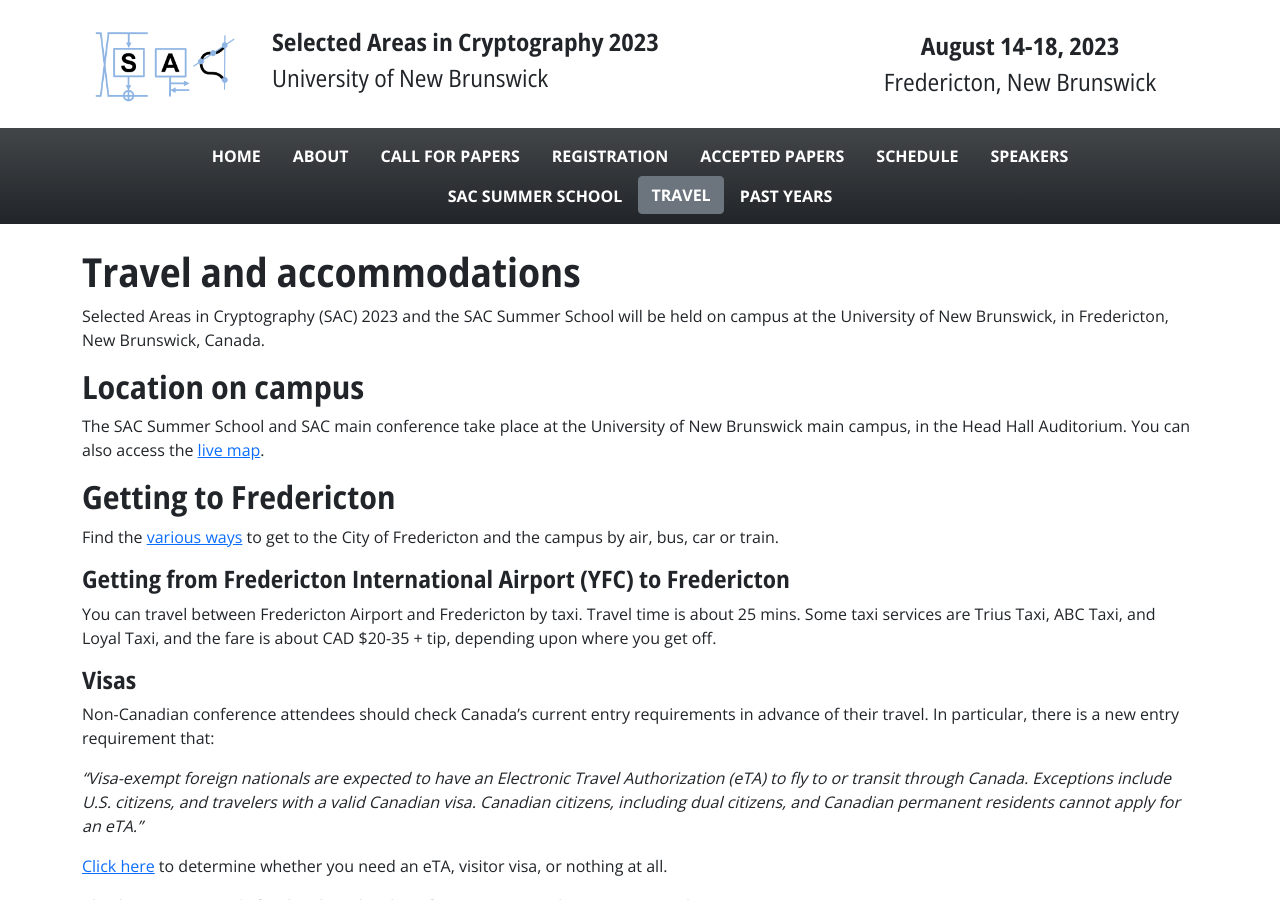
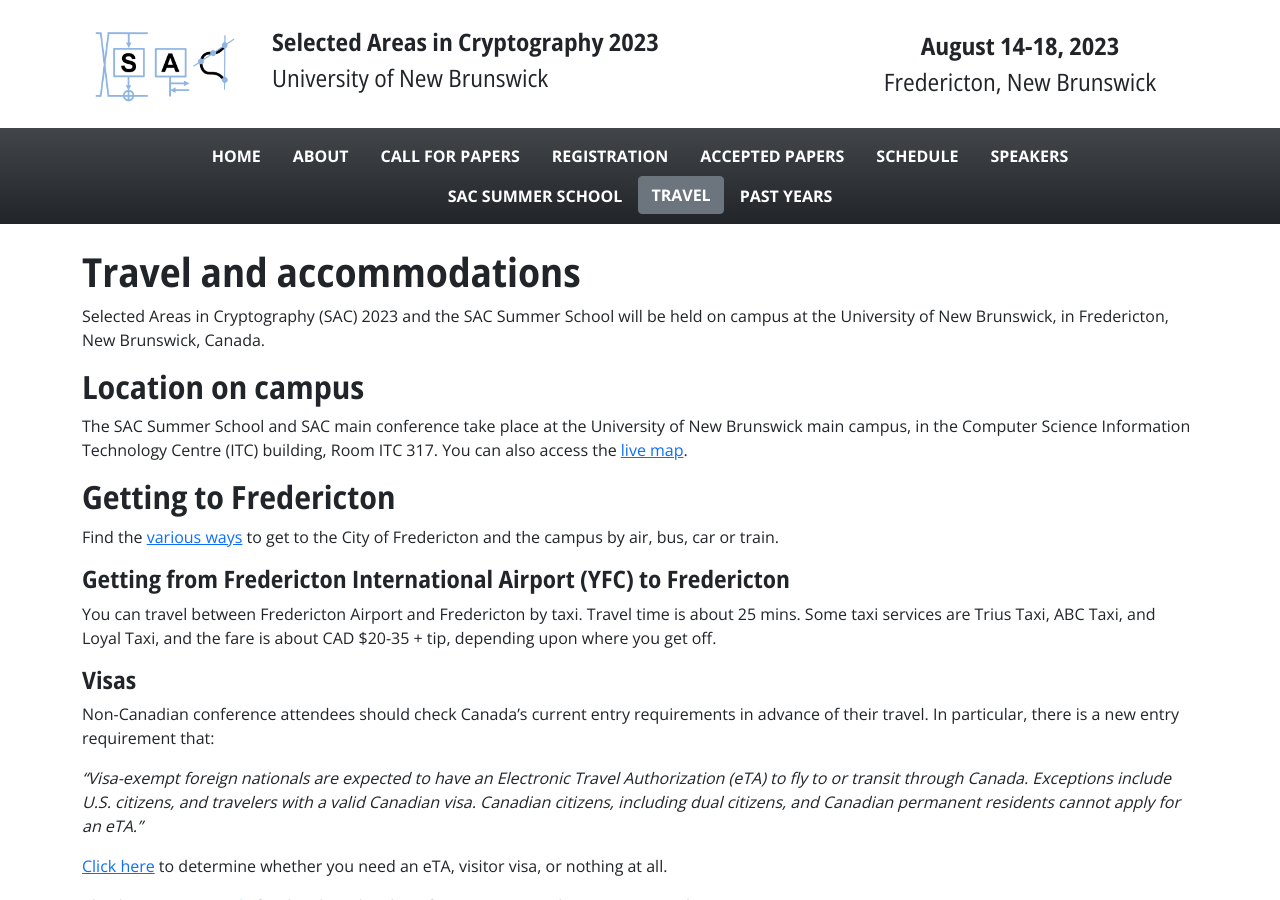
Before and after one commit to sac-workshop/sac-2023, a Jekyll site: the page built from travel.md, in a window 1280 px wide and 900 px high. Built offline with Jekyll 4.4.1, drawn with Linux system fonts in a browser that asks for light colours.

Commit message:
updating travel

```diff
--- a/travel.md
+++ b/travel.md
@@ -11,7 +11,7 @@ Selected Areas in Cryptography (SAC) 2023 and the SAC Summer School will be held
 
 ## Location on campus
 
-The SAC Summer School and SAC main conference take place at the University of New Brunswick main campus, in the Head Hall Auditorium. You can also access the [live map](https://unb.university-tour.com/fredericton-campus#).
+The SAC Summer School and SAC main conference take place at the University of New Brunswick main campus, in the Computer Science Information Technology Centre (ITC) building, Room ITC 317. You can also access the [live map](https://unb.university-tour.com/fredericton-campus#).
 
 <!--<img src="images/map.jpg" alt="Campus map with locations on campus for SAC"> -->
 
```
